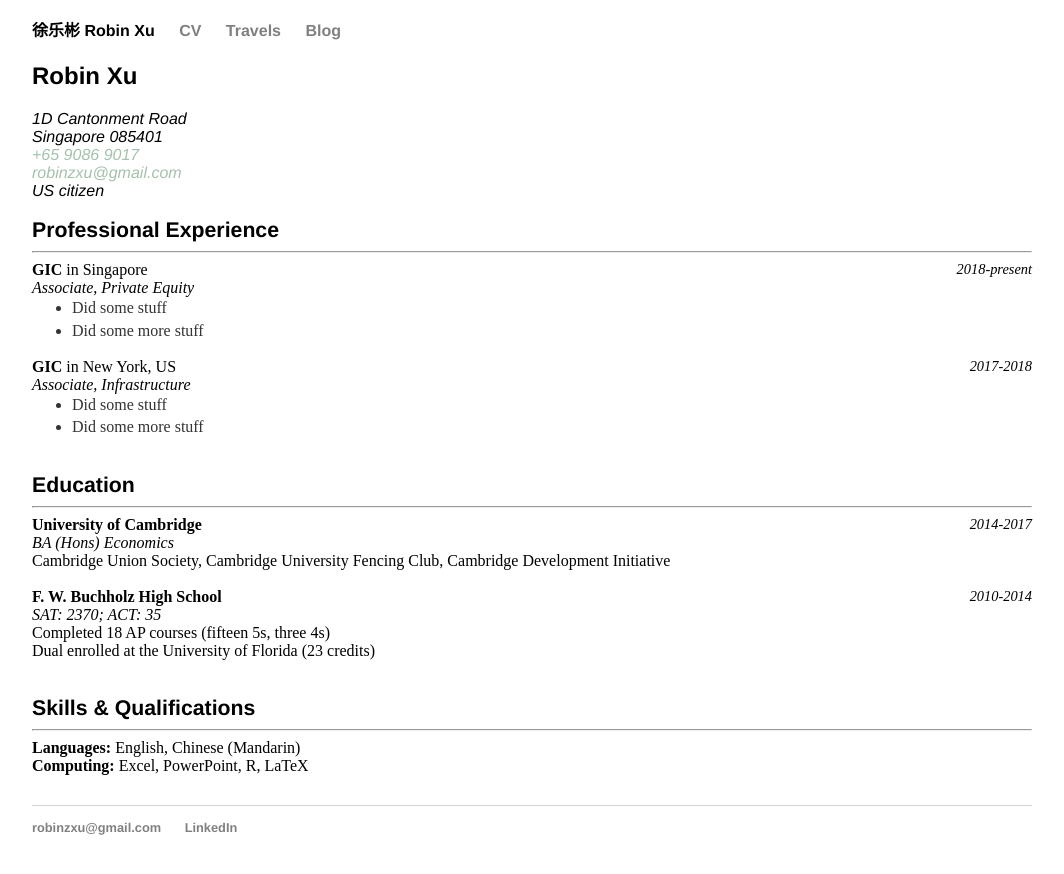
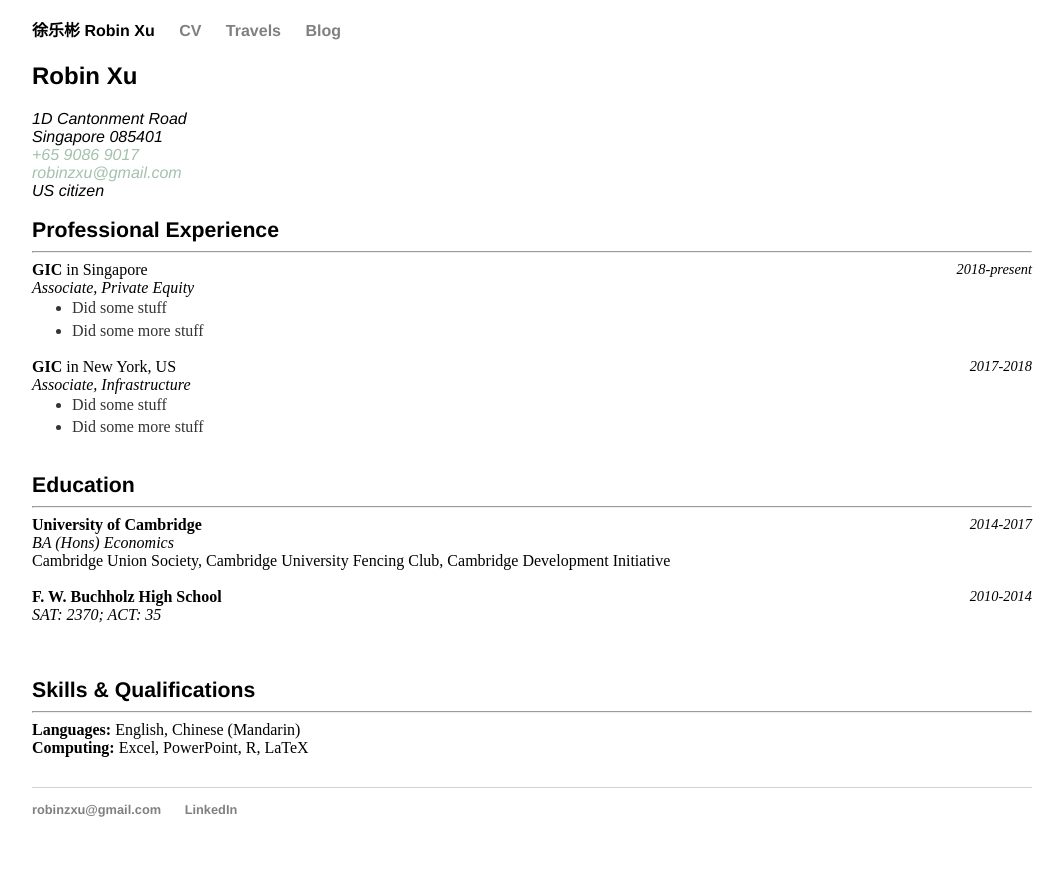
Before and after one commit to robinzxu/robinzxu.github.io, a Jekyll site: the page built from cv/index.html, in a window 1280 px wide. Shown: the top 874 px of the page, without its empty margins (108-1172 px from the left). Built offline with Jekyll 4.4.1, drawn with Linux system fonts in a browser that asks for light colours.

Commit message:
Update index.html

```diff
--- a/cv/index.html
+++ b/cv/index.html
@@ -70,8 +70,10 @@
 	<i style="float:right;font-size:0.9em">2010-2014</i>
 	<b>F. W. Buchholz High School</b><br>
 	<i>SAT: 2370; ACT: 35</i><br>
+	<!--
 	Completed 18 AP courses (fifteen 5s, three 4s)<br>
-	Dual enrolled at the University of Florida (23 credits)<br><br><br>
+	Dual enrolled at the University of Florida (23 credits) --><br><br><br>
+
 
 <h3 style="display:inline;">Skills &amp; Qualifications</h3><br><hr>
 	<b>Languages: </b>English, Chinese (Mandarin)<br>
```
